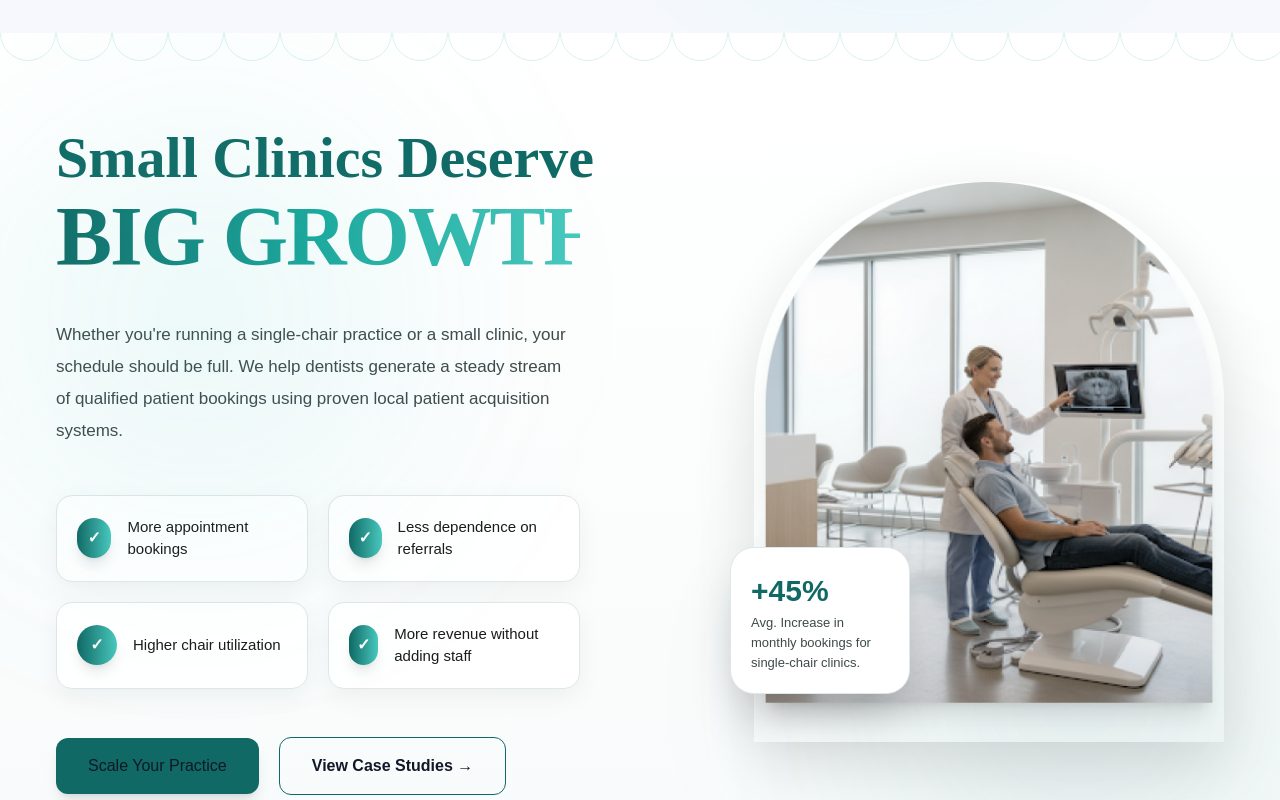
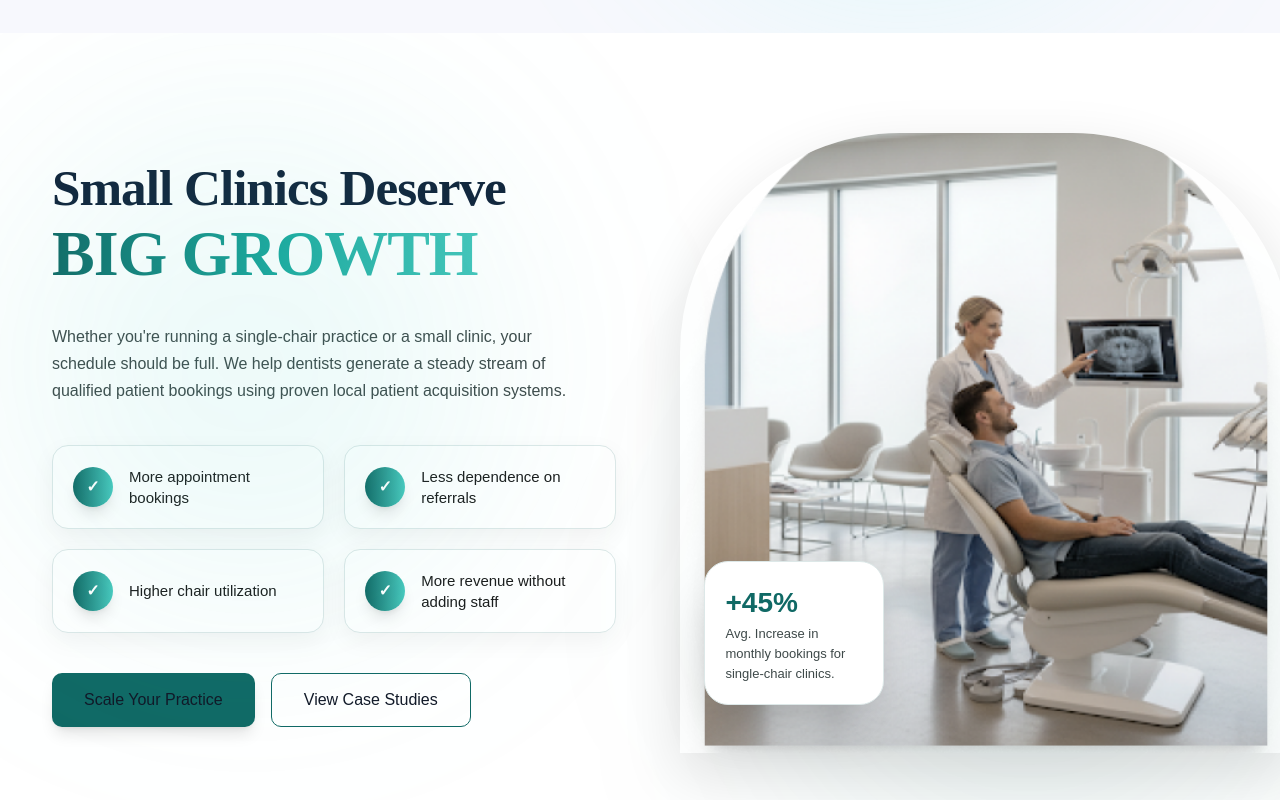
Before and after one commit to pranitha1404/dentalflow, a Next.js app: page / in a window 1280 px wide. Shown: the part 700-1500 px from the top of the page. Built offline with nearby package versions, Linux system fonts and the light colour scheme.

Commit message:
Updated website design

```diff
--- a/components/GrowthSection.tsx
+++ b/components/GrowthSection.tsx
@@ -11,45 +11,33 @@ export default function GrowthSection() {
   return (
     <section
       id="services"
-      className="relative bg-gradient-to-b from-white to-[#F8FBFB] py-20 lg:py-24 overflow-hidden"
+      className="relative overflow-hidden bg-white py-[80px] md:py-[100px]"
     >
-      {/* Top Scallop Border */}
-      <div className="absolute top-0 left-0 w-full h-14 overflow-hidden">
-        <div className="flex w-full">
-          {Array.from({ length: 60 }).map((_, i) => (
-            <div
-              key={i}
-              className="w-14 h-14 border border-[#D9F3EE] rounded-full -mt-7 flex-shrink-0"
-            />
-          ))}
-        </div>
-      </div>
+      {/* Background Glow */}
+      <div className="absolute top-20 left-0 w-[300px] md:w-[500px] h-[300px] md:h-[500px] bg-[#48C9BE]/10 rounded-full blur-[120px]" />
+      <div className="absolute bottom-0 right-0 w-[300px] md:w-[500px] h-[300px] md:h-[500px] bg-[#106965]/10 rounded-full blur-[120px]" />
 
-      {/* Background Glow */}
-      <div className="absolute top-20 left-0 w-[400px] h-[400px] bg-[#48C9BE]/10 rounded-full blur-[120px]" />
-      <div className="absolute bottom-0 right-0 w-[400px] h-[400px] bg-[#106965]/10 rounded-full blur-[120px]" />
-
-      <div className="max-w-[1440px] mx-auto px-4 sm:px-6 lg:px-14">
-        <div className="grid grid-cols-1 lg:grid-cols-2 gap-14 lg:gap-[120px] items-center">
+      <div className="max-w-[1240px] mx-auto px-4 sm:px-6 lg:px-8">
+        <div className="grid grid-cols-1 lg:grid-cols-[48%_52%] items-center gap-12 lg:gap-16">
 
           {/* LEFT CONTENT */}
-          <div className="order-2 lg:order-1 text-center lg:text-left">
+          <div className="order-2 lg:order-1 text-center lg:text-left flex flex-col items-center lg:items-start">
 
             {/* HEADING */}
             <h2
-              className="mb-8 lg:mb-10 leading-none"
-              style={{ fontFamily: "Namdhinggo" }}
+              className="text-[#10233A] text-center lg:text-left"
+              style={{
+                fontFamily: "Namdhinggo",
+                lineHeight: "1.15",
+                fontWeight: 600,
+                letterSpacing: "-1px",
+              }}
             >
               <span
-                className="
-                  block
-                  whitespace-nowrap
-                  text-[#106965]
-                  text-[34px]
-                  sm:text-[46px]
-                  lg:text-[58px]
-                  font-semibold
-                "
+                className="block whitespace-nowrap"
+                style={{
+                  fontSize: "clamp(1.4rem,4vw,3.875rem)",
+                }}
               >
                 Small Clinics Deserve
               </span>
@@ -58,12 +46,7 @@ export default function GrowthSection() {
                 className="
                   block
                   whitespace-nowrap
-                  mt-2
-                  text-[58px]
-                  sm:text-[74px]
-                  lg:text-[84px]
                   font-black
-                  tracking-tight
                   bg-gradient-to-r
                   from-[#106965]
                   via-[#1AA89D]
@@ -71,13 +54,30 @@ export default function GrowthSection() {
                   bg-clip-text
                   text-transparent
                 "
+                style={{
+                  fontSize: "clamp(2rem,5vw,5.25rem)",
+                }}
               >
                 BIG GROWTH
               </span>
             </h2>
 
-            {/* TEXT */}
-            <p className="text-[#3E4949] text-[16px] sm:text-[17px] leading-8 mb-12 max-w-[560px] mx-auto lg:mx-0">
+            {/* DESCRIPTION */}
+            <p
+              className="
+                mt-6
+                md:mt-8
+                max-w-[520px]
+                mx-auto
+                lg:mx-0
+                text-center
+                lg:text-left
+                text-[#3E4949]
+                text-[16px]
+                leading-[1.7]
+                font-medium
+              "
+            >
               Whether you're running a single-chair practice or a small clinic,
               your schedule should be full. We help dentists generate a steady
               stream of qualified patient bookings using proven local patient
@@ -85,36 +85,58 @@ export default function GrowthSection() {
             </p>
 
             {/* BENEFITS */}
-            <div className="grid grid-cols-1 sm:grid-cols-2 gap-5 mb-12">
+            <div className="grid grid-cols-1 sm:grid-cols-2 gap-5 mt-10 w-full max-w-[700px] mx-auto lg:mx-0">
 
               {benefits.map((item, index) => (
                 <div
                   key={index}
                   className="
-                    group
-                    h-full
-                    min-h-[80px]
+                    h-[84px]
                     flex
                     items-center
                     gap-4
+                    px-5
                     rounded-2xl
-                    px-5
-                    py-5
                     bg-white
                     border
                     border-[#DDE8E8]
                     shadow-[0_8px_25px_rgba(0,0,0,0.05)]
-                    hover:-translate-y-2
-                    hover:shadow-[0_15px_35px_rgba(16,105,101,0.15)]
                     transition-all
                     duration-300
+                    hover:-translate-y-1
+                    hover:shadow-[0_15px_35px_rgba(16,105,101,0.15)]
                   "
                 >
-                  <div className="w-10 h-10 min-w-[40px] rounded-full bg-gradient-to-r from-[#106965] to-[#48C9BE] flex items-center justify-center text-white font-bold shadow-lg">
+                  <div
+                    className="
+                      w-10
+                      h-10
+                      min-w-[40px]
+                      rounded-full
+                      bg-gradient-to-r
+                      from-[#106965]
+                      to-[#48C9BE]
+                      flex
+                      items-center
+                      justify-center
+                      text-white
+                      font-bold
+                      shadow-lg
+                    "
+                  >
                     ✓
                   </div>
 
-                  <span className="text-[15px] text-[#1B1C1C] font-medium">
+                  <span
+                    className="
+                      flex-1
+                      text-left
+                      text-[15px]
+                      font-medium
+                      text-[#1B1C1C]
+                      leading-[1.4]
+                    "
+                  >
                     {item}
                   </span>
                 </div>
@@ -122,30 +144,24 @@ export default function GrowthSection() {
             </div>
 
             {/* BUTTONS */}
-            <div className="flex flex-col sm:flex-row items-center justify-center lg:justify-start gap-5 relative z-30">
+            <div className="flex flex-col sm:flex-row gap-4 mt-10 justify-center lg:justify-start w-full">
 
               <a
                 href="#pricing"
                 className="
-                  relative
-                  z-30
-                  inline-flex
+                  min-h-[54px]
+                  px-8
+                  flex
                   items-center
                   justify-center
+                  rounded-[10px]
                   bg-[#106965]
                   text-white
-                  px-8
-                  py-4
-                  rounded-xl
+                  text-[16px]
+                  font-medium
                   shadow-lg
-                  cursor-pointer
-                  touch-manipulation
-                  select-none
                   hover:bg-[#0C5652]
-                  hover:-translate-y-1
-                  active:scale-95
-                  transition-all
-                  duration-300
+                  transition
                 "
               >
                 Scale Your Practice
@@ -154,29 +170,24 @@ export default function GrowthSection() {
               <a
                 href="#case-studies"
                 className="
-                  relative
-                  z-30
-                  inline-flex
+                  min-h-[54px]
+                  px-8
+                  flex
                   items-center
                   justify-center
-                  px-8
-                  py-4
-                  rounded-xl
+                  rounded-[10px]
                   border
                   border-[#106965]
+                  bg-white
                   text-[#106965]
-                  font-semibold
-                  cursor-pointer
-                  touch-manipulation
-                  select-none
+                  text-[16px]
+                  font-medium
                   hover:bg-[#106965]
                   hover:text-white
-                  active:scale-95
-                  transition-all
-                  duration-300
+                  transition
                 "
               >
-                View Case Studies →
+                View Case Studies
               </a>
 
             </div>
@@ -186,29 +197,41 @@ export default function GrowthSection() {
           {/* RIGHT IMAGE */}
           <div className="order-1 lg:order-2 flex justify-center lg:justify-end">
 
-            <div className="relative w-full max-w-[320px] sm:max-w-[420px] md:max-w-[470px] h-[420px] sm:h-[520px] md:h-[560px]">
-
+            <div
+              className="
+                relative
+                w-full
+                max-w-[280px]
+                sm:max-w-[420px]
+                md:max-w-[520px]
+                lg:max-w-[620px]
+                h-[380px]
+                sm:h-[500px]
+                md:h-[560px]
+                lg:h-[620px]
+              "
+            >
               <Image
                 src="/images/clinic-room.png"
-                alt="Clinic"
+                alt="Clinic Room"
                 fill
                 className="
                   object-cover
-                  rounded-t-[160px]
+                  rounded-t-[140px]
                   md:rounded-t-[220px]
                   shadow-[0_20px_60px_rgba(0,0,0,0.12)]
-                  hover:scale-[1.03]
                   transition-all
                   duration-700
+                  hover:scale-[1.02]
                 "
               />
 
-              {/* FLOATING CARD */}
+              {/* Floating Card */}
               <div
                 className="
                   absolute
                   left-3
-                  md:-left-6
+                  md:left-6
                   bottom-6
                   md:bottom-12
                   bg-white
@@ -217,10 +240,11 @@ export default function GrowthSection() {
                   rounded-3xl
                   shadow-2xl
                   p-5
-                  w-[180px]
+                  w-[150px]
+                  sm:w-[180px]
                 "
               >
-                <h3 className="text-[#106965] text-[30px] font-bold">
+                <h3 className="text-[#106965] text-[28px] font-bold">
                   +45%
                 </h3>
 
```
Also changed, not shown: components/CTA.tsx (+63 -25 lines), components/CalendarSection.tsx (+86 -61 lines), components/FAQ.tsx (+67 -15 lines), components/GrowthPlan.tsx (+75 -58 lines), components/Testimonials.tsx (+32 -41 lines).
